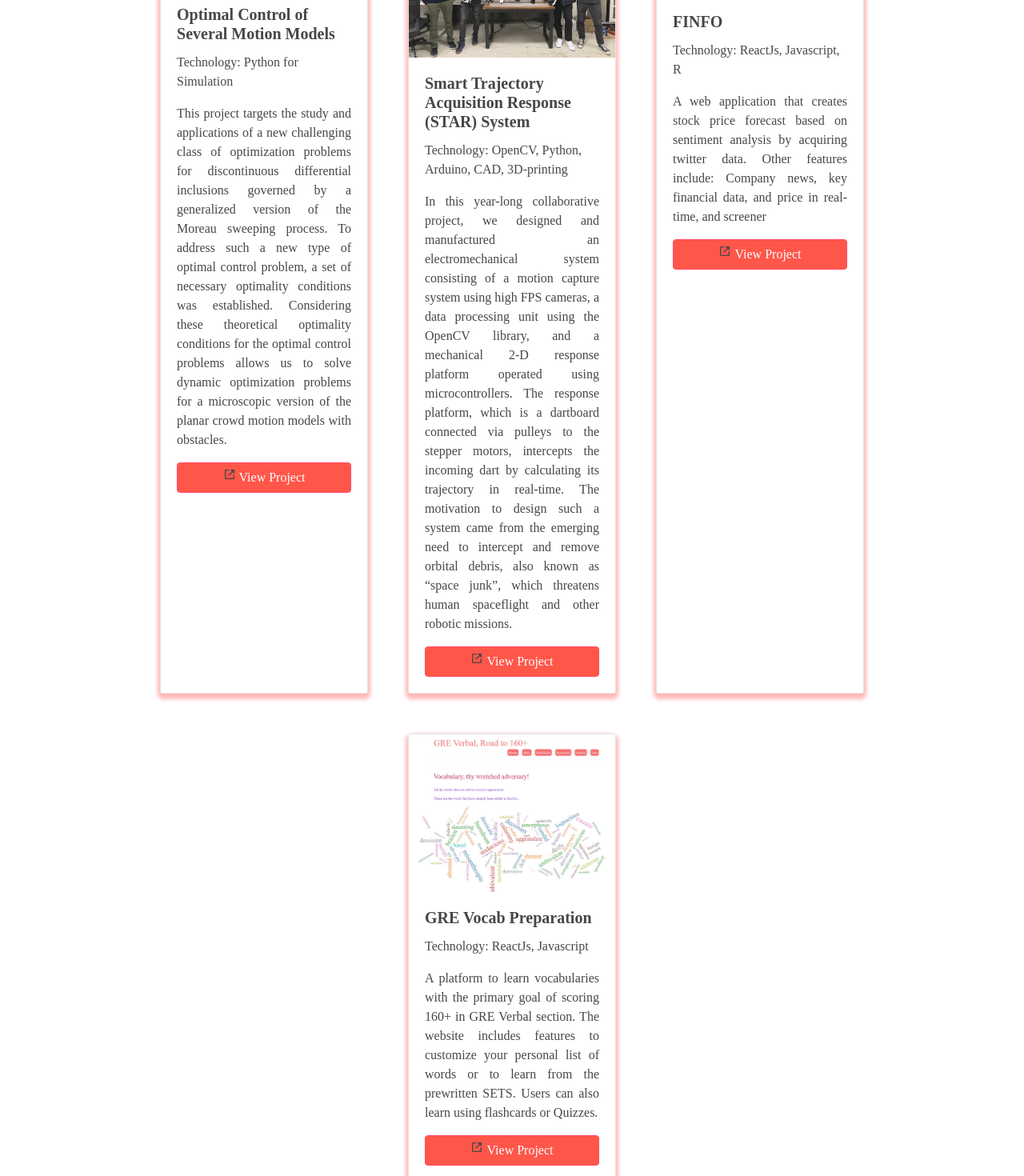
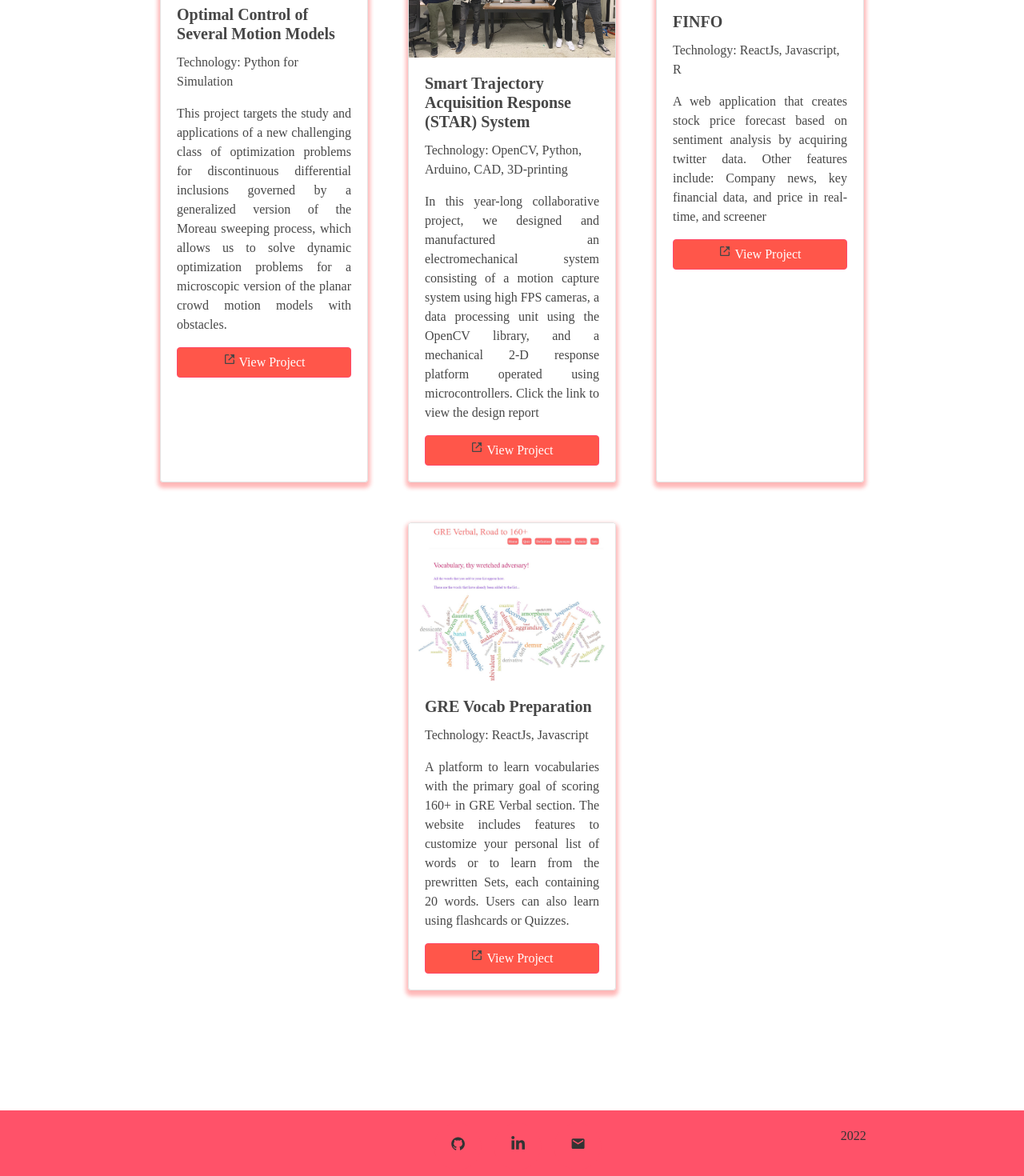
Before and after one commit to kafleBeast/kafle-portfolio, a React (Create React App) app: page /project in a window 1280 px wide. Shown: the part 340-1810 px from the top of the page at 80% size. Built offline with nearby package versions, Linux system fonts and the light colour scheme; the HTML template or start-up script is replaced by a standard one.

Commit message:
Update Projects.js
Making the project descriptions shorter

```diff
--- a/src/Projects.js
+++ b/src/Projects.js
@@ -13,14 +13,14 @@ const PROJECTS = [
     image: research,
     name: "Optimal Control of Several Motion Models",
     technologyUsed: "Python for Simulation",
-    description: "This project targets the study and applications of a new challenging class of optimization problems for discontinuous differential inclusions governed by a generalized version of the Moreau sweeping process. To address such a new type of optimal control problem, a set of necessary optimality conditions was established. Considering these theoretical optimality conditions for the optimal control problems allows us to solve dynamic optimization problems for a microscopic version of the planar crowd motion models with obstacles.",
+    description: "This project targets the study and applications of a new challenging class of optimization problems for discontinuous differential inclusions governed by a generalized version of the Moreau sweeping process, which allows us to solve dynamic optimization problems for a microscopic version of the planar crowd motion models with obstacles.",
     url: "https://arxiv.org/abs/2205.00260",
   },
   {
     image: seniorDesign,
     name: "Smart Trajectory Acquisition Response (STAR) System",
     technologyUsed: "OpenCV, Python, Arduino, CAD, 3D-printing",
-    description: "In this year-long collaborative project, we designed and manufactured an electromechanical system consisting of a motion capture system using high FPS cameras, a data processing unit using the OpenCV library, and a mechanical 2-D response platform operated using microcontrollers. The response platform, which is a dartboard connected via pulleys to the stepper motors, intercepts the incoming dart by calculating its trajectory in real-time. The motivation to design such a system came from the emerging need to intercept and remove orbital debris, also known as “space junk”, which threatens human spaceflight and other robotic missions.",
+    description: "In this year-long collaborative project, we designed and manufactured an electromechanical system consisting of a motion capture system using high FPS cameras, a data processing unit using the OpenCV library, and a mechanical 2-D response platform operated using microcontrollers. Click the link to view the design report",
     url: "https://docs.google.com/document/d/119gi_KJ1Ycaml0ALVMv3zG3diBU94sUiBAftzB6Bmlk/edit?usp=sharing",
   },
   {
@@ -34,7 +34,7 @@ const PROJECTS = [
     image: greprep,
     name: "GRE Vocab Preparation",
     technologyUsed: "ReactJs, Javascript",
-    description: "A platform to learn vocabularies with the primary goal of scoring 160+ in GRE Verbal section. The website includes features to customize your personal list of words or to learn from the prewritten SETS. Users can also learn using flashcards or Quizzes.",
+    description: "A platform to learn vocabularies with the primary goal of scoring 160+ in GRE Verbal section. The website includes features to customize your personal list of words or to learn from the prewritten Sets, each containing 20 words. Users can also learn using flashcards or Quizzes.",
     url: "https://focused-wiles-f203aa.netlify.app",
   },
 ];
```
